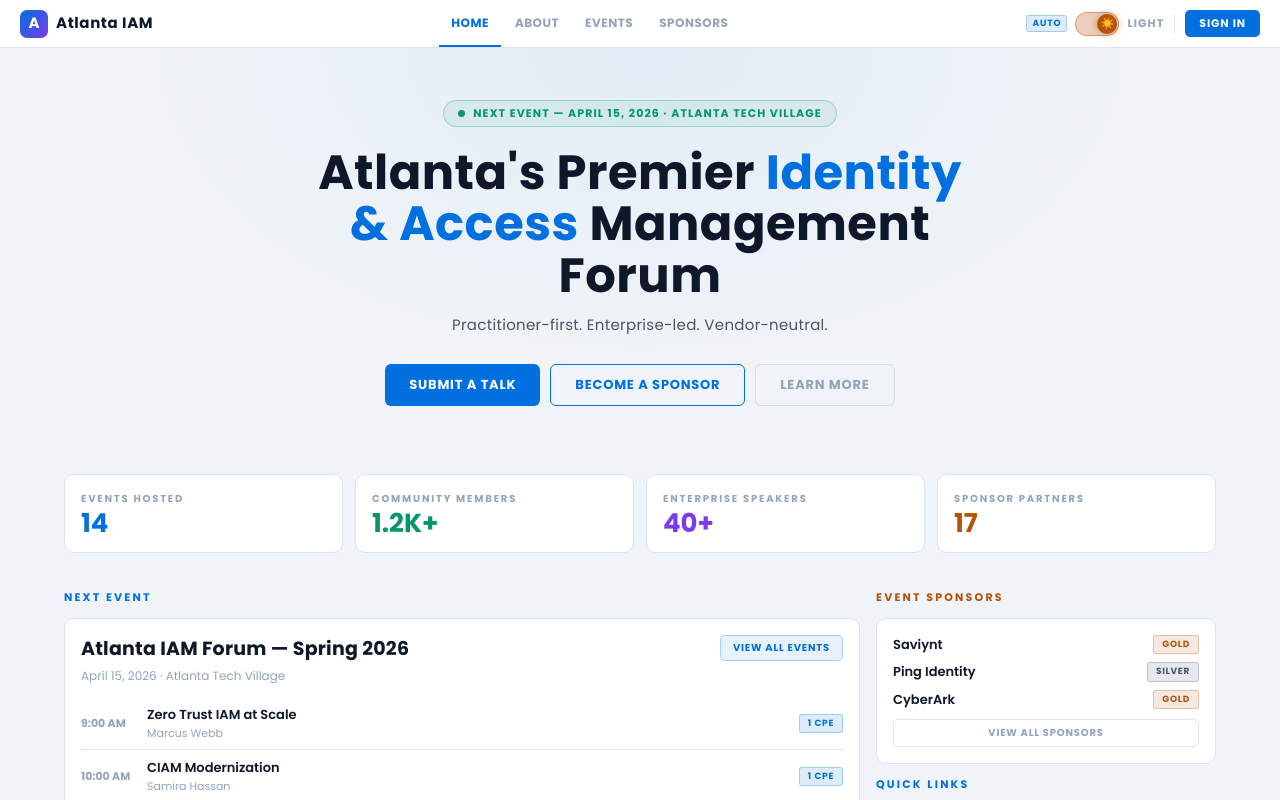
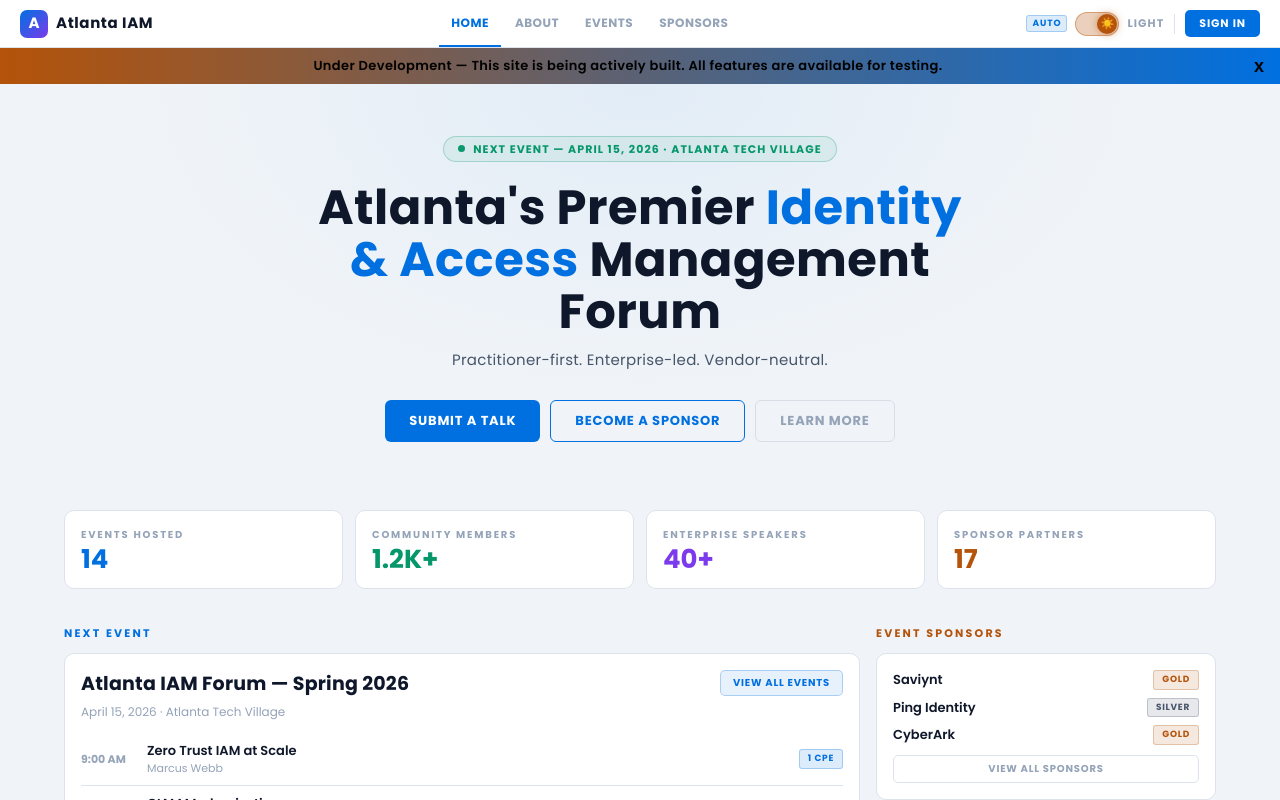
Before and after one commit to w112nxs/atl-iam, a React (Vite) app in the folder frontend/: page / in a window 1280 px wide. Shown: the top 800 px of the page. Built offline with nearby package versions, Linux system fonts and the light colour scheme; no server answers.

Commit message:
Add dismissible under-development banner below navbar
Shows a gradient banner indicating the site is being actively built.
Users can dismiss it with the x button. All features remain accessible.

Co-Authored-By: Claude Opus 4.6 <noreply@anthropic.com>

```diff
--- a/frontend/src/App.tsx
+++ b/frontend/src/App.tsx
@@ -16,6 +16,47 @@ import { ProfilePage } from './pages/ProfilePage';
 import { SponsorPortal } from './pages/SponsorPortal';
 import { AdminView } from './pages/AdminView';
 import { AccessDenied } from './pages/AccessDenied';
+
+function DevBanner() {
+  const { T } = useTheme();
+  const [dismissed, setDismissed] = useState(false);
+  if (dismissed) return null;
+  return (
+    <div style={{
+      background: `linear-gradient(90deg, ${T.gold}, ${T.accent})`,
+      color: '#000',
+      textAlign: 'center',
+      padding: '8px 40px 8px 16px',
+      fontFamily: "'Poppins', sans-serif",
+      fontSize: 13,
+      fontWeight: 600,
+      letterSpacing: '0.03em',
+      position: 'relative',
+    }}>
+      Under Development — This site is being actively built. All features are available for testing.
+      <button
+        onClick={() => setDismissed(true)}
+        style={{
+          position: 'absolute',
+          right: 12,
+          top: '50%',
+          transform: 'translateY(-50%)',
+          background: 'none',
+          border: 'none',
+          color: '#000',
+          fontSize: 18,
+          cursor: 'pointer',
+          fontWeight: 700,
+          lineHeight: 1,
+          padding: '0 4px',
+        }}
+        aria-label="Dismiss banner"
+      >
+        x
+      </button>
+    </div>
+  );
+}
 
 function AppInner() {
   const { T } = useTheme();
@@ -92,6 +133,7 @@ function AppInner() {
         onSignIn={() => setShowAuth(true)}
         onSignOut={() => { logout(); navigate('/'); }}
       />
+      <DevBanner />
       <main style={{ flex: 1 }}>
         {renderPage()}
       </main>
```
